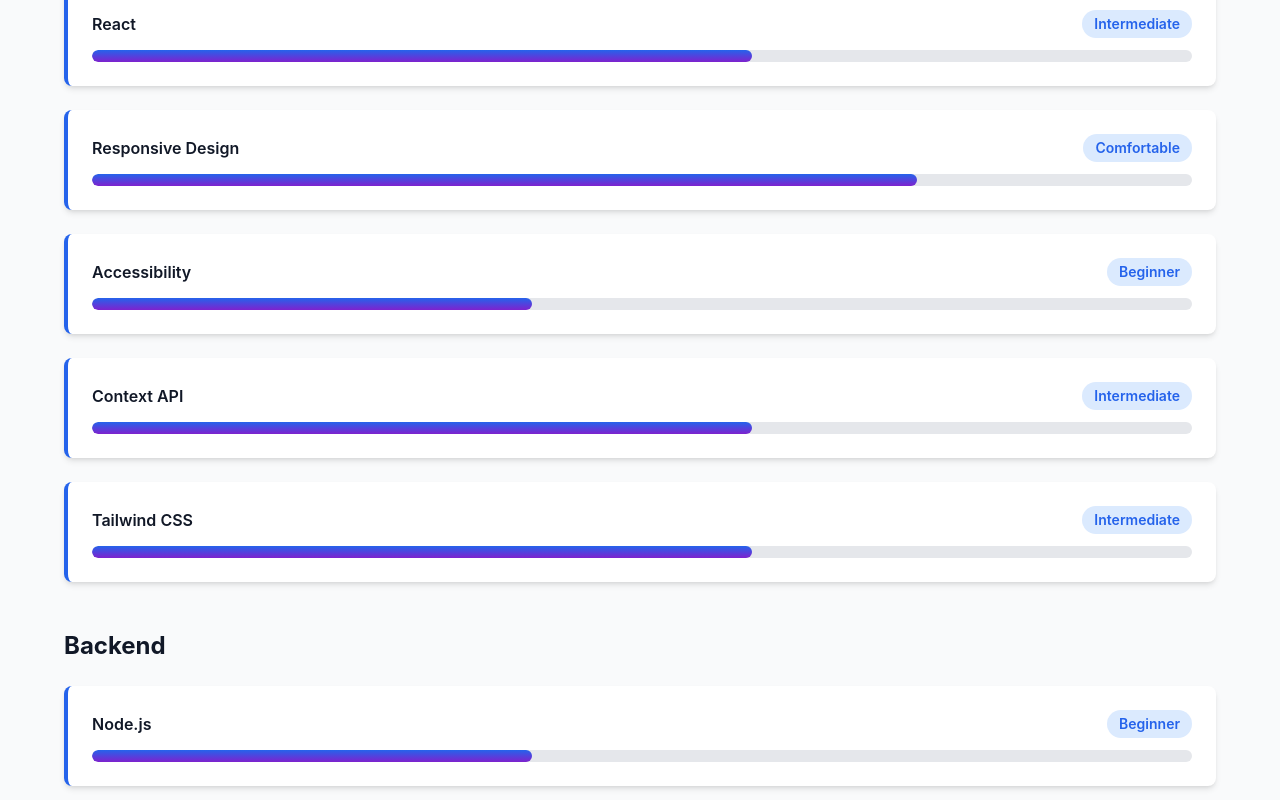
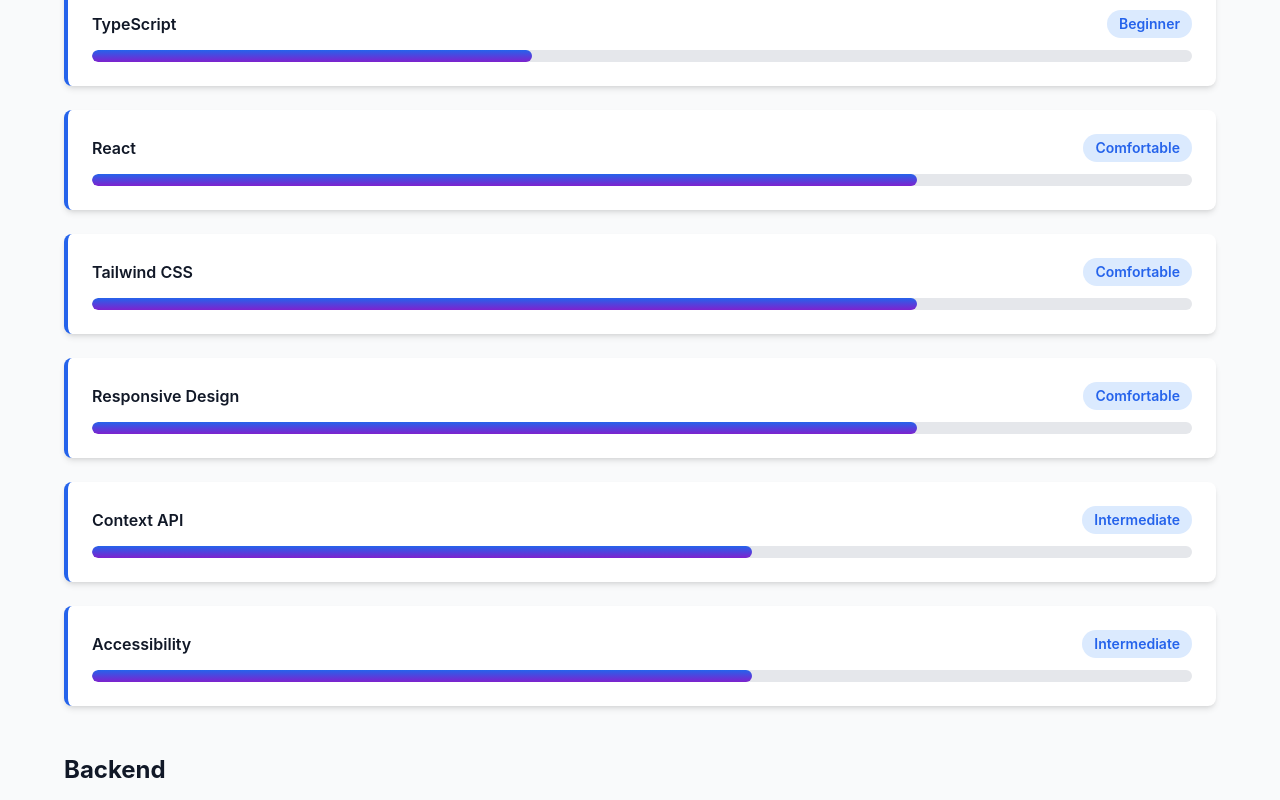
Before and after one commit to TefoKomane/tefo-portfolio-react, a React (Vite) app: page / in a window 1280 px wide. Shown: the part 3240-4040 px from the top of the page. Built offline with nearby package versions, Linux system fonts and the light colour scheme.

Commit message:
Update README and skills — reflect actual project experience

```diff
--- a/src/data/portfolioData.js
+++ b/src/data/portfolioData.js
@@ -52,30 +52,32 @@
       { name: "HTML", level: "Comfortable" },
       { name: "CSS", level: "Comfortable" },
       { name: "JavaScript", level: "Comfortable" },
-      { name: "React", level: "Intermediate" },
+      { name: "TypeScript", level: "Beginner" },
+      { name: "React", level: "Comfortable" },
+      { name: "Tailwind CSS", level: "Comfortable" },
       { name: "Responsive Design", level: "Comfortable" },
-      { name: "Accessibility", level: "Beginner" },
       { name: "Context API", level: "Intermediate" },
-      { name: "Tailwind CSS", level: "Intermediate" },
+      { name: "Accessibility", level: "Intermediate" },
     ],
     backend: [
-      { name: "Node.js", level: "Beginner" },
-      { name: "Express", level: "Beginner" },
-      { name: "REST APIs", level: "Beginner" },
-      { name: "Authentication", level: "Beginner" },
+      { name: "Node.js", level: "Intermediate" },
+      { name: "Express", level: "Intermediate" },
+      { name: "REST APIs", level: "Intermediate" },
+      { name: "JWT Authentication", level: "Intermediate" },
     ],
     database: [
-      { name: "MongoDB", level: "Beginner" },
+      { name: "MongoDB", level: "Intermediate" },
       { name: "Firebase", level: "Beginner" },
     ],
     tools: [
       { name: "Git", level: "Comfortable" },
       { name: "GitHub", level: "Comfortable" },
       { name: "VS Code", level: "Comfortable" },
+      { name: "Vite", level: "Comfortable" },
+      { name: "Vercel", level: "Comfortable" },
+      { name: "Netlify", level: "Comfortable" },
+      { name: "Postman", level: "Intermediate" },
       { name: "Figma", level: "Beginner" },
-      { name: "Postman", level: "Beginner" },
-      { name: "Vercel", level: "Intermediate" },
-      { name: "Netlify", level: "Intermediate" },
     ],
   },
 
```
Also changed, not shown: 1 other file (tests, documents, lock files or other folders).
